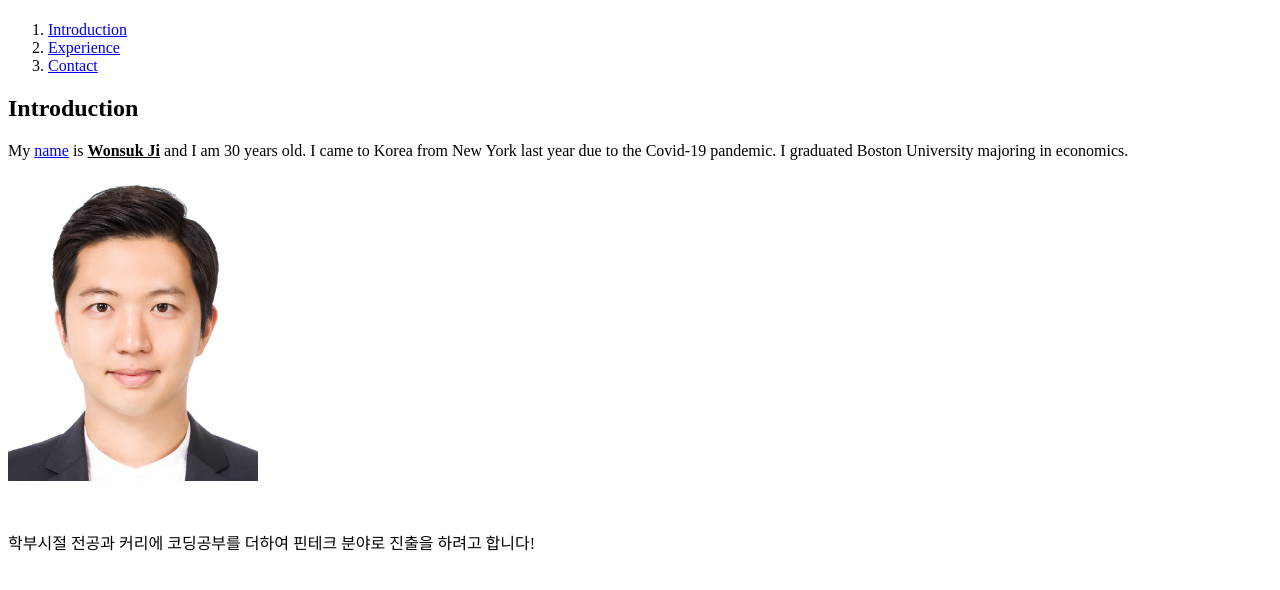
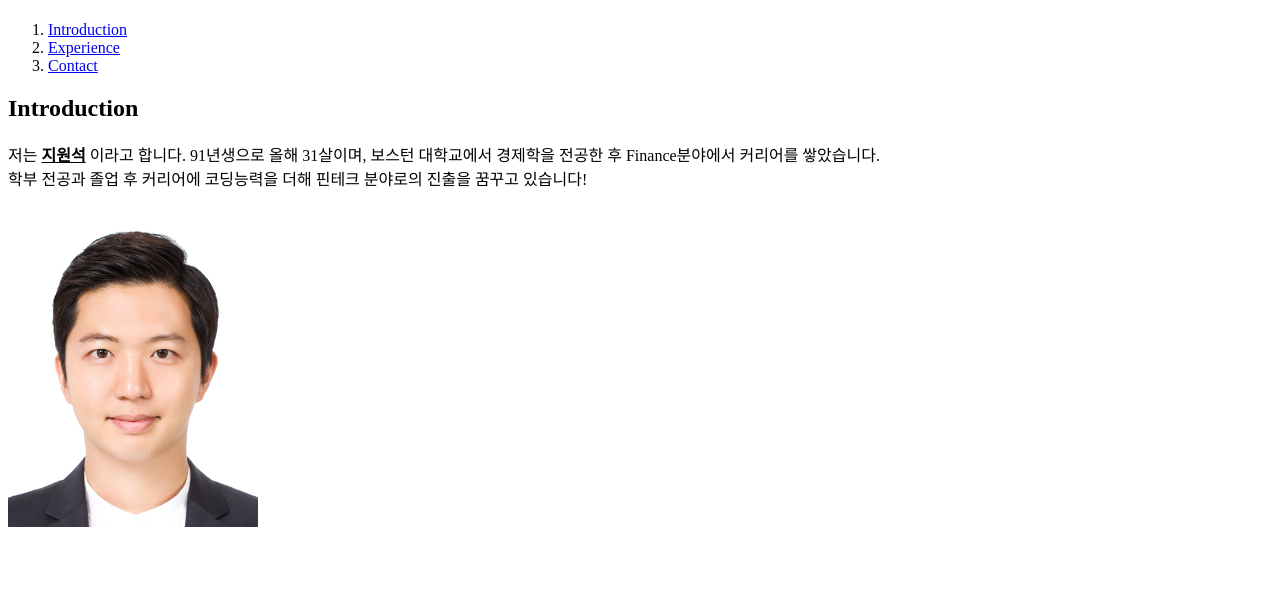
Before and after one commit to wsji91/wonsuk-ji, a plain HTML site: page 1.html in a window 1280 px wide. Shown: the part 68-658 px from the top of the page. Drawn offline with Linux system fonts and the light colour scheme.

Commit message:
updated version for 1.html

```diff
--- a/1.html
+++ b/1.html
@@ -12,11 +12,11 @@
     <li><a href="3.html">Contact</a></li>
   </ol>
   <h2> Introduction</h2>
-  <p>My <a href="https://www.instagram.com/_seok2_/"
-    target="_blank" title="지원석의 Instagram">name</a> is <strong><u>Wonsuk Ji</u></strong> and I am 30 years old.
-  I came to Korea from New York last year due to the Covid-19 pandemic.
-  I graduated Boston University majoring in economics.
+  <p>저는 <strong><u>지원석</u></strong> 이라고 합니다.
+  91년생으로 올해 31살이며, 보스턴 대학교에서 경제학을 전공한 후
+  Finance분야에서 커리어를 쌓았습니다.<br>
+  학부 전공과 졸업 후 커리어에 코딩능력을 더해
+  핀테크 분야로의 진출을 꿈꾸고 있습니다!</p>
   <img src="Wonsuk Ji.jpg" width="250">
-  </p><p style="margin-top:45px;">학부시절 전공과 커리에 코딩공부를 더하여 핀테크 분야로 진출을 하려고 합니다!</p>
 </body>
 </html>
```
